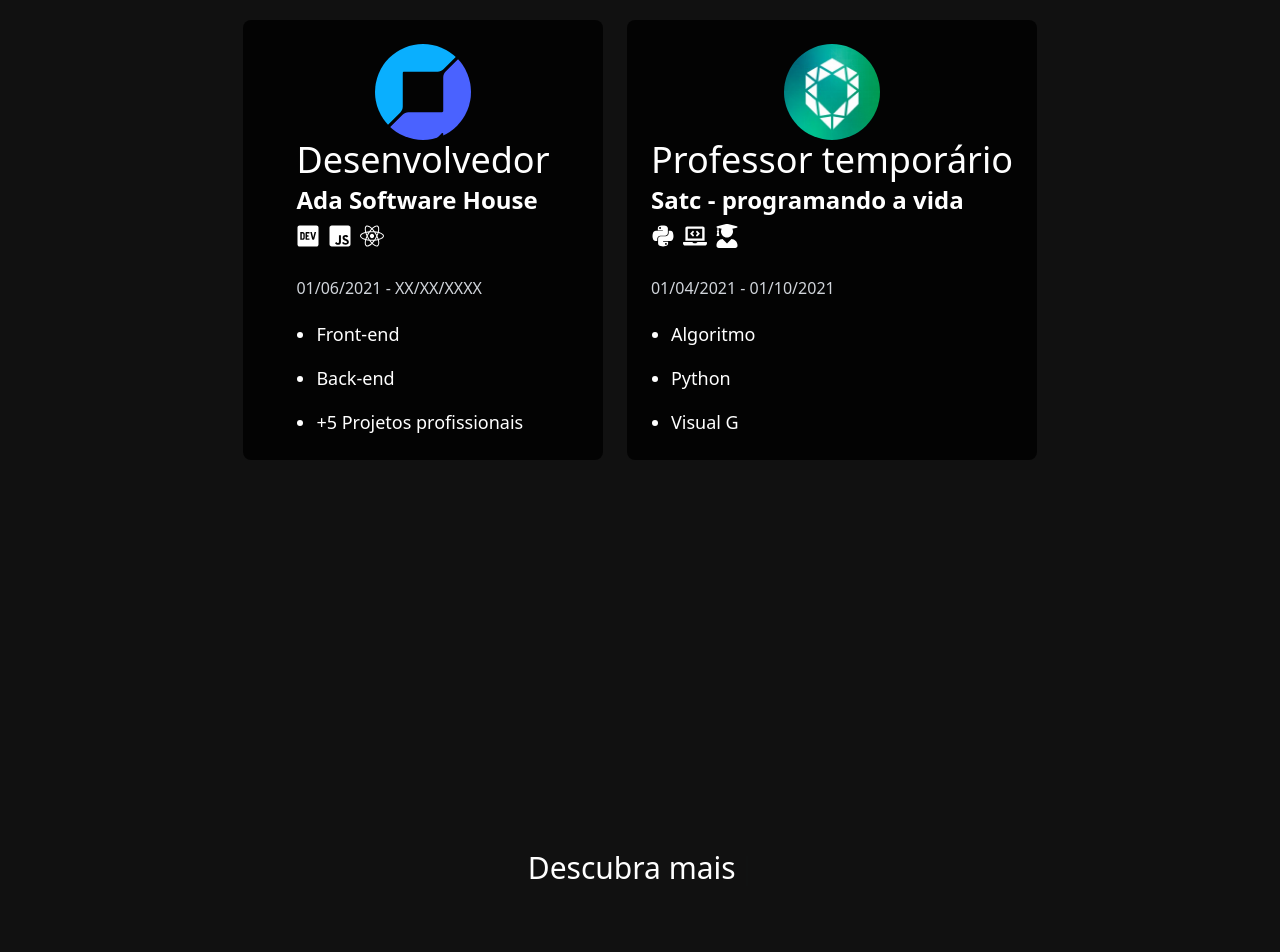
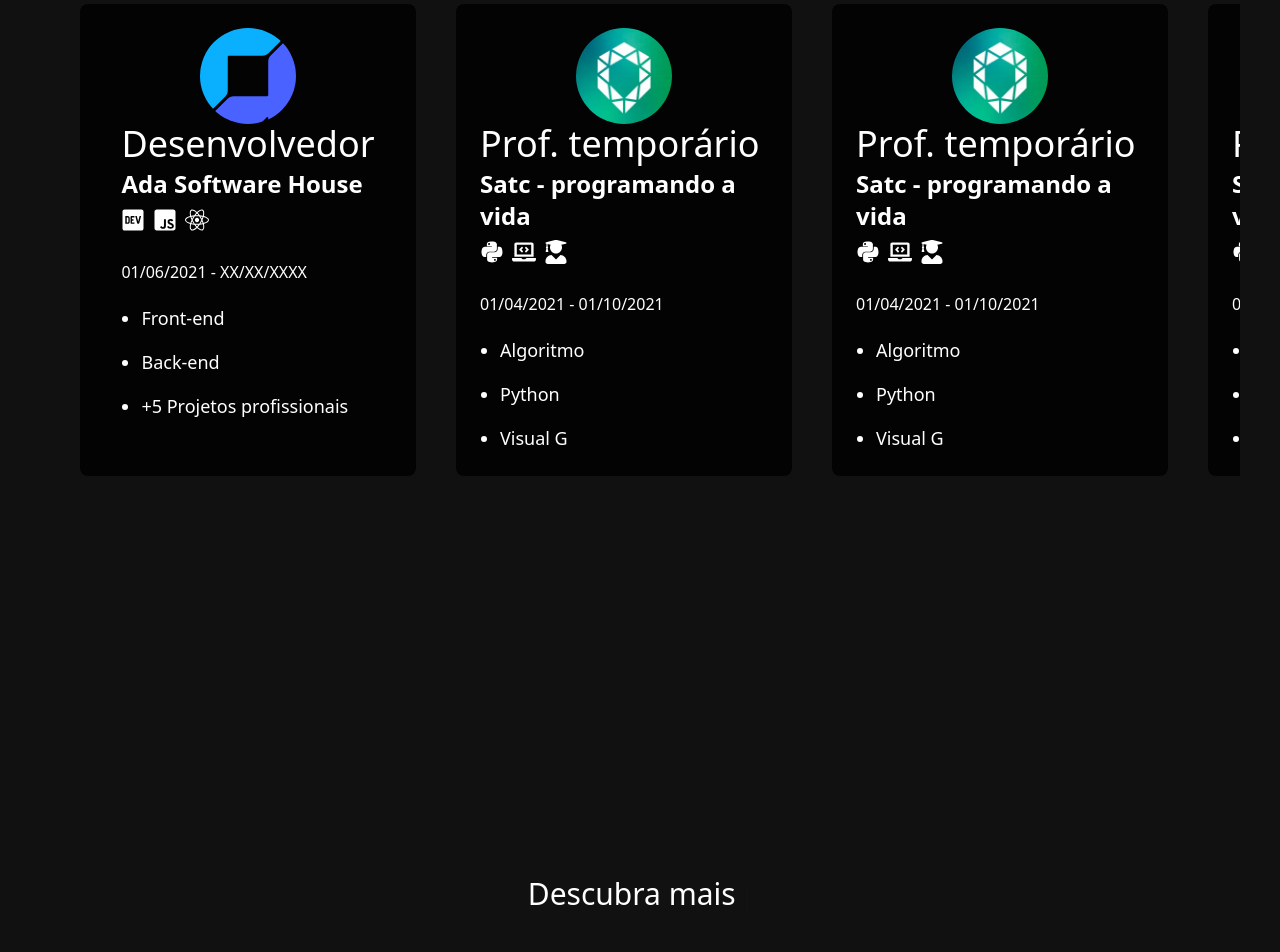
Before and after one commit to carlospasqualidev/my-portfolio-tailwind, a Next.js app: page / in a window 1280 px wide. Shown: the part 1760-2712 px from the top of the page. Built offline with nearby package versions, Linux system fonts and the light colour scheme.

Commit message:
adding snap scroll and fix design

```diff
--- a/src/components/Card.tsx
+++ b/src/components/Card.tsx
@@ -33,7 +33,8 @@ export const Card = ({
       }}
       whileInView={{ opacity: 1, y: 0 }}
       viewport={{ once: true }}
-      className="flex flex-col rounded-lg items-center bg-black bg-opacity-80 p-6 min-w-[30%]  hover:scale-105 transition-all duration-200 ease-in"
+      // className="flex flex-col rounded-lg items-center bg-black bg-opacity-80 p-6 min-w-[30%]  hover:scale-125 transition-all duration-200 ease-in snap-center max-md:bg-red-500"
+      className="snap-center flex flex-col items-center rounded-lg p-6 bg-black bg-opacity-80 min-w-[30%] relative  max-sm:min-w-[100%] max-md:min-w-[50%]"
     >
       <motion.div
         initial={{
@@ -54,12 +55,26 @@ export const Card = ({
         <h4 className="text-4xl font-light max-md:text-3xl">{title}</h4>
         <p className="font-bold text-2xl mt-1 max-md:text-xl">{subTitle}</p>
         <div className="flex space-x-2 my-2">
-          {icons.map((icon) => (
-            <icon.Icon size={24} key={icon} />
+          {icons.map((icon, i) => (
+            <motion.div
+              key={icon.Icon}
+              initial={{
+                opacity: 0,
+                y: -50,
+              }}
+              transition={{
+                duration: 1,
+                delay: 1 + (0.7 + i / 2),
+              }}
+              whileInView={{ opacity: 1, y: 0 }}
+              viewport={{ once: true }}
+            >
+              <icon.Icon size={24} key={icon} />
+            </motion.div>
           ))}
         </div>
 
-        <p className="uppercase py-5 text-gray-300">
+        <p className="uppercase py-5">
           {`${dateTime.startDate} - ${dateTime.endDate}`}
         </p>
 
--- a/src/components/ProjectCard.tsx
+++ b/src/components/ProjectCard.tsx
@@ -21,10 +21,10 @@ export const ProjectCard = ({
       <Image
         src={image}
         alt=""
-        className="w-32 h-32 bg-cover rounded-2xl mb-6 max-md:h-24 max-md:w-24"
+        className="w-24 h-24 bg-cover rounded-2xl mb-4 max-md:h-24 max-md:w-24"
       />
 
-      <h1 className="mb-4 text-2xl font-bold max-md:text-xl">
+      <h1 className="mb-2 text-2xl font-bold max-md:text-xl">
         Projeto {projectNumber} de {totalProjectNumber}:{' '}
         <span className="underline decoration-[#2dd4bf]/50">{title}</span>
       </h1>
--- a/src/templates/Experiences.tsx
+++ b/src/templates/Experiences.tsx
@@ -26,7 +26,52 @@ const experiencesData = [
   },
   {
     image: images.Satc,
-    title: 'Professor temporário',
+    title: 'Prof. temporário',
+    subtTitle: 'Satc - programando a vida',
+    dateTime: {
+      startDate: '01/04/2021',
+      endDate: '01/10/2021',
+    },
+    summary: ['Algoritmo', 'Python', 'Visual G'],
+    icons: [
+      { Icon: FaPython },
+      { Icon: FaLaptopCode },
+      { Icon: FaUserGraduate },
+    ],
+  },
+  {
+    image: images.Satc,
+    title: 'Prof. temporário',
+    subtTitle: 'Satc - programando a vida',
+    dateTime: {
+      startDate: '01/04/2021',
+      endDate: '01/10/2021',
+    },
+    summary: ['Algoritmo', 'Python', 'Visual G'],
+    icons: [
+      { Icon: FaPython },
+      { Icon: FaLaptopCode },
+      { Icon: FaUserGraduate },
+    ],
+  },
+  {
+    image: images.Satc,
+    title: 'Prof. temporário',
+    subtTitle: 'Satc - programando a vida',
+    dateTime: {
+      startDate: '01/04/2021',
+      endDate: '01/10/2021',
+    },
+    summary: ['Algoritmo', 'Python', 'Visual G'],
+    icons: [
+      { Icon: FaPython },
+      { Icon: FaLaptopCode },
+      { Icon: FaUserGraduate },
+    ],
+  },
+  {
+    image: images.Satc,
+    title: 'Prof. temporário',
     subtTitle: 'Satc - programando a vida',
     dateTime: {
       startDate: '01/04/2021',
@@ -43,7 +88,8 @@ const experiencesData = [
 
 export const Experiences = () => {
   return (
-    <div className="h-screen flex flex-wrap items-center justify-center gap-6 max-md:overflow-x-auto max-md:flex-col">
+    <div className="h-screen flex items-center justify-center">
+      <div className="flex gap-10 snap-x snap-mandatory overflow-x-auto p-10 max-md:p-5">
         {experiencesData.map((experience) => (
           <Card
             key={experience.title}
@@ -56,5 +102,6 @@ export const Experiences = () => {
           />
         ))}
       </div>
+    </div>
   );
 };
--- a/src/templates/Projects.tsx
+++ b/src/templates/Projects.tsx
@@ -47,7 +47,7 @@ const projectsData = [
 export const Projects = () => {
   return (
     <div className="h-screen flex justify-center items-center">
-      <div className="flex overflow-x-scroll pb-10 gap-10 snap-x snap-mandatory">
+      <div className="flex overflow-x-scroll pb-5 gap-10 snap-x snap-mandatory">
         {projectsData.map((project, i) => (
           <ProjectCard
             key={project.title}
--- a/src/templates/Skills.tsx
+++ b/src/templates/Skills.tsx
@@ -104,8 +104,7 @@ const iconsData = [
 
 export const Skills = () => {
   return (
-    <div className="h-screen flex items-center justify-center gap-12 flex-wra flex-col">
-      <div className="w-full flex h-20 justify-center max-md:w-full max-md:h-fit">
+    <div className="h-screen flex items-center justify-center flex-wra flex-col gap-10">
       <Typewriter
         className="font-boid text-3xl text-center max-md:text-2xl z-20"
         words={[
@@ -114,8 +113,8 @@ export const Skills = () => {
           'viu?, não foi tão difícil...',
         ]}
       />
-      </div>
-      <div className="flex gap-6  items-center justify-center flex-wrap w-1/2 max-md:w-full">
+
+      <div className="flex gap-6 items-center justify-center flex-wrap w-1/2 max-md:w-full">
         {iconsData.map((skill, i) => (
           <SkillCircle
             key={skill.key}
```
Lines whose indentation alone changed are shown as unchanged.
